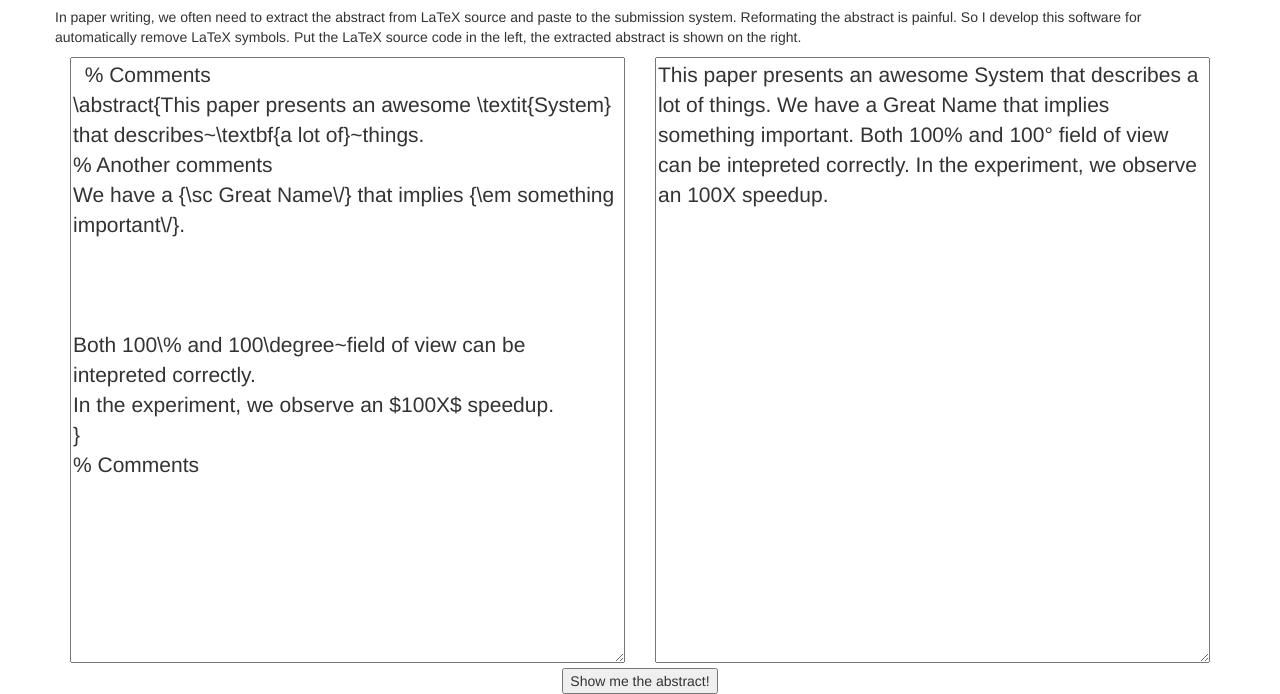
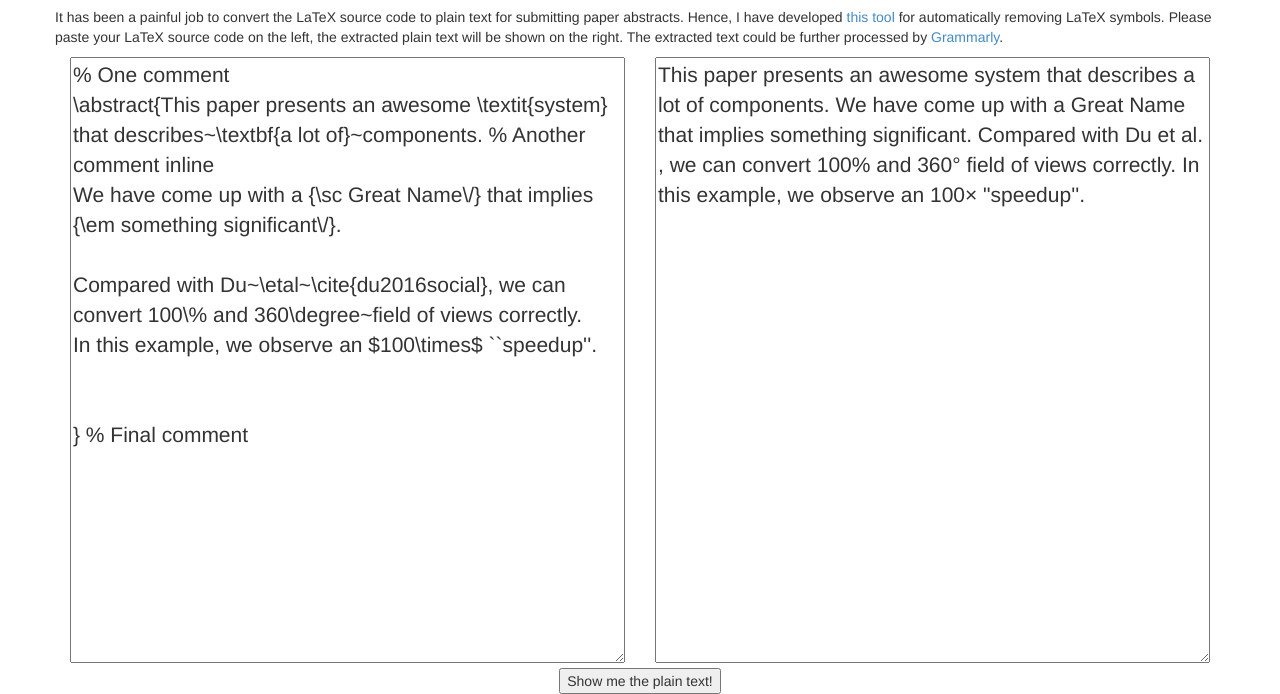
Before and after one commit to ruofeidu/LaTeXAbstractExtraction, a plain HTML site: page index.html in a window 1280 px wide. Shown: the part 109-803 px from the top of the page. Drawn offline with Linux system fonts and the light colour scheme.

Commit message:
added more filters for LaTeX code.

```diff
--- a/index.html
+++ b/index.html
@@ -12,24 +12,24 @@
 <div class="row" align="center">
 <h1>Abstract Extraction from LaTeX</h1>
 <a href="http://duruofei.com" target="_blank"><h3>Ruofei Du</h3></a>
-<p align="left">In paper writing, we often need to extract the abstract from LaTeX source and paste to the submission system.
-Reformating the abstract is painful. So I develop this software for automatically remove LaTeX symbols. Put the LaTeX source code in the left, the extracted abstract is shown on the right.</p>
+<p align="left">
+It has been a painful job to convert the LaTeX source code to plain text for submitting paper abstracts.
+Hence, I have developed <a href="http://tool.duruofei.com/abstract">this tool</a> for automatically removing LaTeX symbols. Please paste your LaTeX source code on the left, the extracted plain text will be shown on the right. The extracted text could be further processed by <a href="https://www.grammarly.com">Grammarly</a>.
+</p>
 </div>
 
 <div class="row" align="center">
   <div class="col-md-6">
   <textarea rows="20" id="in_a" style="width:100%; font-size:1.5em">
-  % Comments
-\abstract{This paper presents an awesome \textit{System} that describes~\textbf{a lot of}~things.
-% Another comments
-We have a {\sc Great Name\/} that implies {\em something important\/}.
+% One comment
+\abstract{This paper presents an awesome \textit{system} that describes~\textbf{a lot of}~components. % Another comment inline
+We have come up with a {\sc Great Name\/} that implies {\em something significant\/}.
+
+Compared with Du~\etal~\cite{du2016social}, we can convert 100\% and 360\degree~field of views correctly.
+In this example, we observe an $100\times$ ``speedup''.
 
 
-
-Both 100\% and 100\degree~field of view can be intepreted correctly.
-In the experiment, we observe an $100X$ speedup.
-}
-% Comments
+} % Final comment
 
   </textarea>
   </div>
@@ -42,7 +42,7 @@ Clean results
 </div>
 
 <div class="row" align="center">
-  <button type="button" id="analyze">Show me the abstract!</button>
+  <button type="button" id="analyze">Show me the plain text!</button>
 </div>
 
 
--- a/js/script.js
+++ b/js/script.js
@@ -1,3 +1,5 @@
+"use strict";
+
 function Trim(str) {
 	return str.trim().replace(/[\r\n\s]/g,"");
 }
@@ -18,15 +20,33 @@ function Analyze(a) {
 		res = match[1];
 	}
 
+	// citations
+	res = res.replace(/\\cite\{[\w\d,:]+\}/g, "");
+	res = res.replace(/\\ref\{[\w\d,:]+\}/g, "X");
+	res = res.replace(/\\begin\{[\w\d,:]+\}\[.+\]/g, "");
+	res = res.replace(/\\end\{[\w\d,:]+\}/g, "");
+	res = res.replace(/\\label\{[\w\d,:]+\}/g, "");
+	res = res.replace(/\\centering/g, "");
+	res = res.replace(/\\caption/g, "");
+	res = res.replace(/\\includegraphics[\[\w\d\,\.\:\=\/\\]+\]\{[\w\d,\.\:\/\\\_]+\}/g, "");
+
 	// latex symbols
 	res = res.replace(/\\degree/g, "°");
+	res = res.replace(/\\times/g, "×");
 	res = res.replace(/\\etal/g, "et al.");
+	res = res.replace(/``/g, '"');
+	res = res.replace(/""/g, '"');
+	res = res.replace(/ \./g, '.');
+
 	// comments
 	res = res.replace(/([^\\]|^)%.+/gm, ""); // Fixed for Firefox
-	// emph
+
+	// emph and italics
 	res = res.replace(/\{\\\w+/gm, "").replace(/\\\/\}/g, "");
+
 	// textit, $, and ~
 	res = res.replace(/\\\w+{/gm, "").replace(/[\}\$]/g, "").replace(/\~/g, " ");
+
 	// double white spaces
 	res = res.replace(/\n/g, " ");
 	res = res.replace(/\s\s+/g, " ");
@@ -56,4 +76,6 @@ $(document).ready(function() {
     });
 
 	$('#analyze').click();
+
+	$("a").attr("target", "_blank");
 });
```
